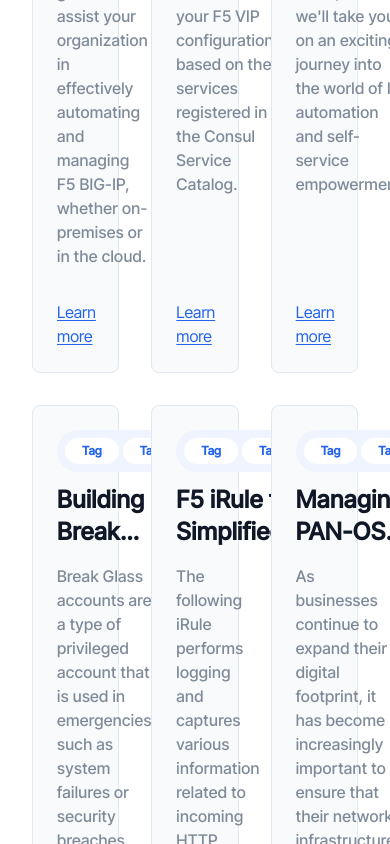
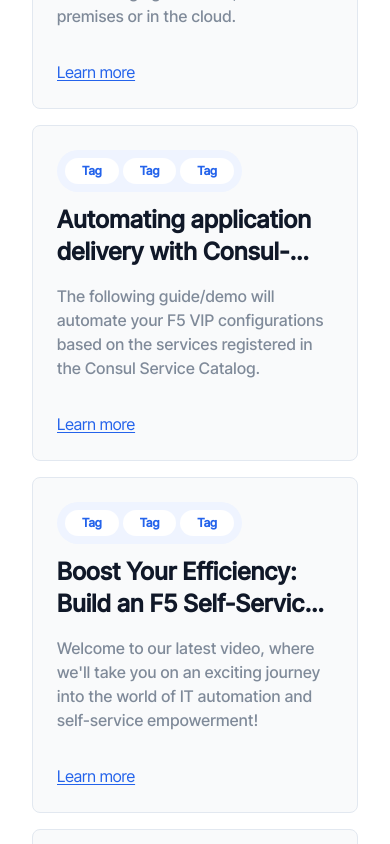
Before and after one commit to sebbycorp/project-maniak-io, a Next.js app: page /blog in a window 390 px wide. Shown: the part 687-1531 px from the top of the page. Built offline with nearby package versions, Linux system fonts and the light colour scheme.

Commit message:
responsive blog cards

```diff
--- a/src/pages/blog/index.tsx
+++ b/src/pages/blog/index.tsx
@@ -63,7 +63,7 @@
           journey better.
         </p>
       </div>
-      <div className="grid grid-cols-3 gap-8 mt-20 mb-14">
+      <div className="grid grid-cols-3 gap-8 mt-20 mb-14 max-lg:gap-4 max-md:grid-cols-2 max-sm:grid-cols-1">
         {paginatedPosts.map((el, i) => (
           <Card className="flex flex-col items-start" key={i}>
             {el.tags ? (
--- a/tailwind.config.ts
+++ b/tailwind.config.ts
@@ -23,7 +23,7 @@
 
         md: { max: '768px' },
 
-        sm: { max: '640px' },
+        sm: { max: '568px' },
 
         xs: { max: '420px' },
       },
```
